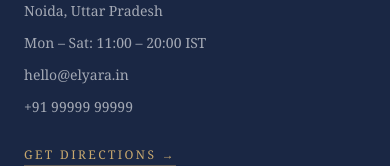
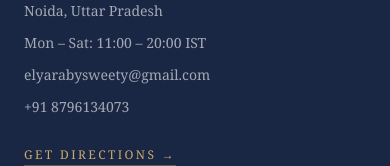
Before and after one commit to ruzulsharma/ElyaraLuxuryDemo, a Next.js app: page / in a window 390 px wide. Shown: the part 6942-7108 px from the top of the page. Built offline with nearby package versions, Linux system fonts and the light colour scheme.

Commit message:
"footer phone number"

```diff
--- a/src/components/layout/Footer.tsx
+++ b/src/components/layout/Footer.tsx
@@ -98,10 +98,10 @@
             <p>DLF Mall of India, Sector 18<br />Noida, Uttar Pradesh</p>
             <p>Mon – Sat: 11:00 – 20:00 IST</p>
             <p>
-              <a href="mailto:elyarabysweety@gmail.com" className="hover:text-white transition-colors">hello@elyara.in</a>
+              <a href="mailto:elyarabysweety@gmail.com" className="hover:text-white transition-colors">elyarabysweety@gmail.com</a>
             </p>
             <p>
-              <a href="tel:+8796134073" className="hover:text-white transition-colors">+91 99999 99999</a>
+              <a href="tel:+8796134073" className="hover:text-white transition-colors">+91 8796134073 </a>
             </p>
           </address>
           <div className="mt-6">
```
